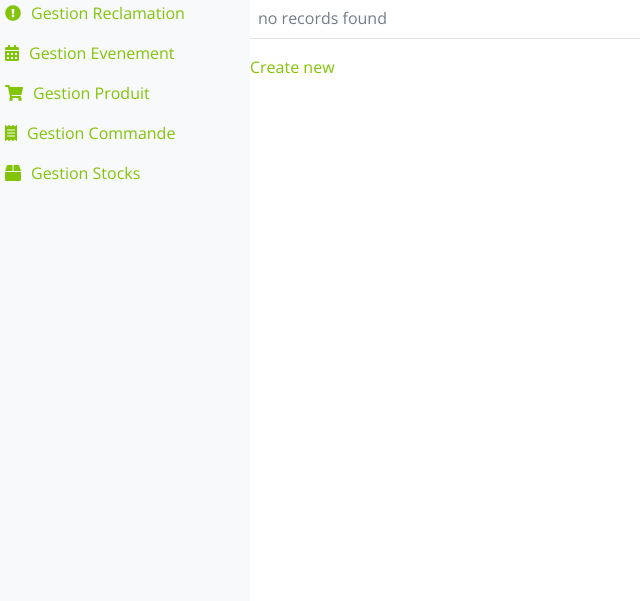
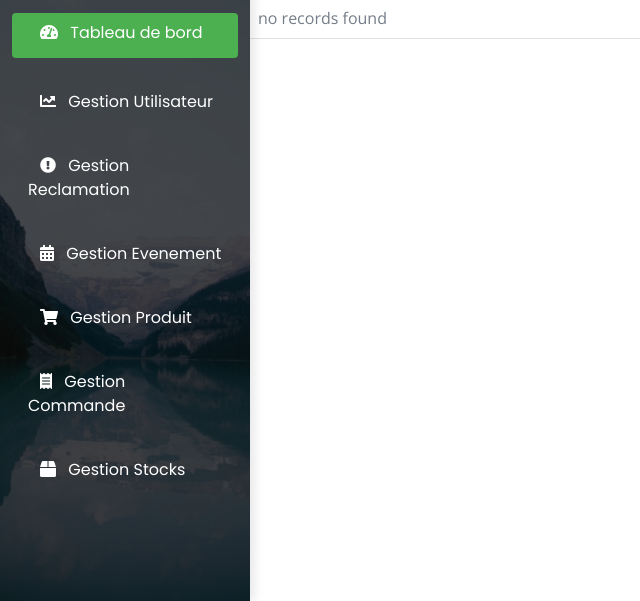
Before and after one commit to mouhamedazizderouiche/Smart-Business-Warehouse-Management-System, a Symfony app: template templates/admin_user/index.html.twig in a window 1280 px wide. Shown: the part 199-800 px from the top of the page, without its empty margins (0-640 px from the left). Run offline with Twig, Linux system fonts and the light colour scheme; the template is opened without the code that fills it, so the values that code supplies are empty; some libraries are stand-ins or nearby versions.

Commit message:
sidebar-css-fix

```diff
--- a/public/css/sidebar.css
+++ b/public/css/sidebar.css
@@ -1,23 +1,33 @@
+@import url('https://fonts.googleapis.com/css2?family=Poppins:wght@300;400;500;700&display=swap');
 #sidebar {
+    font-family: 'Poppins', sans-serif;
     min-height: 100vh;
     position: fixed;
     top: 0;
     left: 0;
     width: 250px;
-    background-color: #f8f9fa;
-    padding-top: 20px;
-    text-align: left; /* Ensure text aligns to the left */}
+    background-color: rgba(29, 31, 34, 0.95);
+    background-image: url('../sidebar-2.jpg');
+    background-blend-mode: overlay;
+    background-size: cover;
+    background-position: center;
+    text-align: left;
+    box-shadow: 4px 0 10px rgba(0, 0, 0, 0.1);
+}
+
+a,span{
+    color: #fff !important;
+}
 
 #sidebar .logo {
     width: 100%;
     margin-bottom: 20px;
-    text-align: left; /* Align the logo to the left */
+    text-align: left;
 }
 
 .nav.flex-column {
-    padding-top: 20px;
-    text-align: left; /* Ensure list items align left */
-    padding-left: 0; /* Reset default padding */
+    text-align: left;
+    padding: 10px 12px 0 12px;
 }
 
 .nav-item {
@@ -29,12 +39,28 @@
     align-items: center;
     text-align: left;
     padding-left: 5px;
+    margin: 24px 0 0 0;
+    transition: background-color 0.4s ease;
+    cursor: pointer;
+}
+
+.nav-link.active {
+    background-color: #4caf50;
+    height: 45px !important;
+    border-radius: 4px;
+}
+
+
+img.sidebar-logo
+{
+    margin: 12px 0 0 12px;
+    width: 200px;
 }
 
 .nav-link i {
-    margin-right: 10px;
+    margin: 0 8px 0 12px;
 }
 
 .content-page {
-    padding : 0 0 0 250px;
+    padding: 0 0 0 250px;
 }
--- a/templates/backoffice/sidebar.html.twig
+++ b/templates/backoffice/sidebar.html.twig
@@ -26,15 +26,13 @@
 
     <!-- Template Stylesheet -->
     <link href="css/style.css" rel="stylesheet">
-    <link href="css/sidebar.css" rel="stylesheet">
 
     <!-- Chart.js -->
     <script src="https://cdn.jsdelivr.net/npm/chart.js"></script>
+</head>
 
-
-
-
-<nav class="navbar navbar-expand-lg navbar-dark bg-dark" >
+<body>
+<nav class="navbar navbar-expand-lg navbar-dark bg-dark">
     <div class="container-fluid">
         <a class="navbar-brand" href="#" style="margin-left: 250px;">Dashboard</a>
 
@@ -67,47 +65,47 @@
 <!-- Sidebar -->
 <div class="container-fluid">
     <nav id="sidebar">
-<img src="{{ asset('images/logonob.png') }}" alt="Logo">
         <div class="position-sticky pt-3">
+            <img src="{{ asset('images/logo.png') }}" alt="Logo" class="sidebar-logo">
             <ul class="nav flex-column">
                 <li class="nav-item">
-                        <a class="nav-link active" href="#">
+                    <a class="nav-link active" href="#" data-target="dashboard">
                         <i class="fas fa-tachometer-alt"></i>
                         <span>Tableau de bord</span>
                     </a>
                 </li>
-
                 <li class="nav-item">
-                        <a class="nav-link" href="{{ path('app_admin_user_index') }}">
+                    <a class="nav-link" href="{{ path('app_admin_user_index') }}" data-target="gestion-utilisateur">
                         <i class="fas fa-chart-line"></i>
                         <span>Gestion Utilisateur</span>
                     </a>
+                </li>
                 <li class="nav-item">
-                        <a class="nav-link" href="#">
+                    <a class="nav-link" href="#" data-target="gestion-reclamation">
                         <i class="fas fa-exclamation-circle"></i>
                         <span>Gestion Reclamation</span>
                     </a>
                 </li>
                 <li class="nav-item">
-                        <a class="nav-link" href="#">
+                    <a class="nav-link" href="#" data-target="gestion-evenement">
                         <i class="fas fa-calendar-alt"></i>
                         <span>Gestion Evenement</span>
                     </a>
                 </li>
                 <li class="nav-item">
-                        <a class="nav-link" href="#">
+                    <a class="nav-link" href="#" data-target="gestion-produit">
                         <i class="fas fa-shopping-cart"></i>
                         <span>Gestion Produit</span>
                     </a>
                 </li>
                 <li class="nav-item">
-                        <a class="nav-link" href="#">
+                    <a class="nav-link" href="#" data-target="gestion-commande">
                         <i class="fas fa-receipt"></i>
                         <span>Gestion Commande</span>
                     </a>
                 </li>
                 <li class="nav-item">
-                        <a class="nav-link" href="#">
+                    <a class="nav-link" href="#" data-target="gestion-stocks">
                         <i class="fas fa-box"></i>
                         <span>Gestion Stocks</span>
                     </a>
@@ -118,6 +116,22 @@
 </div>
 <!-- End Sidebar -->
 
+<!-- JavaScript to Handle Active State -->
+<script>
+    document.addEventListener('DOMContentLoaded', function () {
+        const navLinks = document.querySelectorAll('.nav-link');
 
+        navLinks.forEach(link => {
+            link.addEventListener('click', function (e) {
+                e.preventDefault();
+
+                navLinks.forEach(el => el.classList.remove('active'));
+
+                this.classList.add('active');
+            });
+        });
+    });
+</script>
+</body>
 
 </html>
```
Also changed, not shown: public/sidebar-2.jpg (added). Lines whose indentation alone changed are shown as unchanged.
